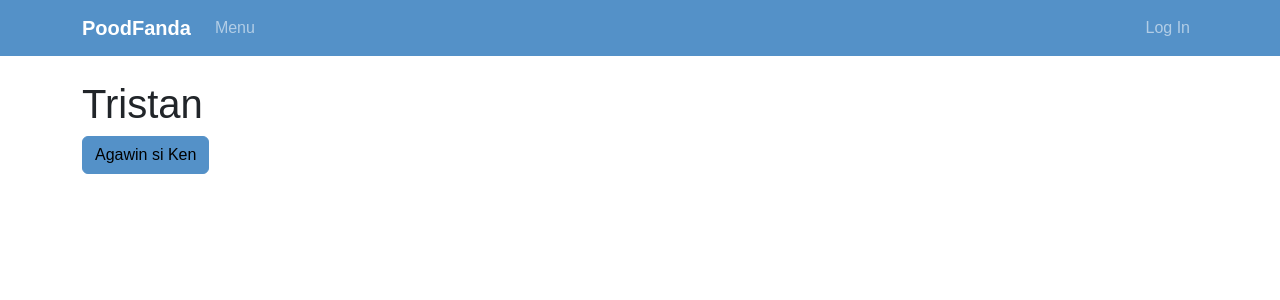
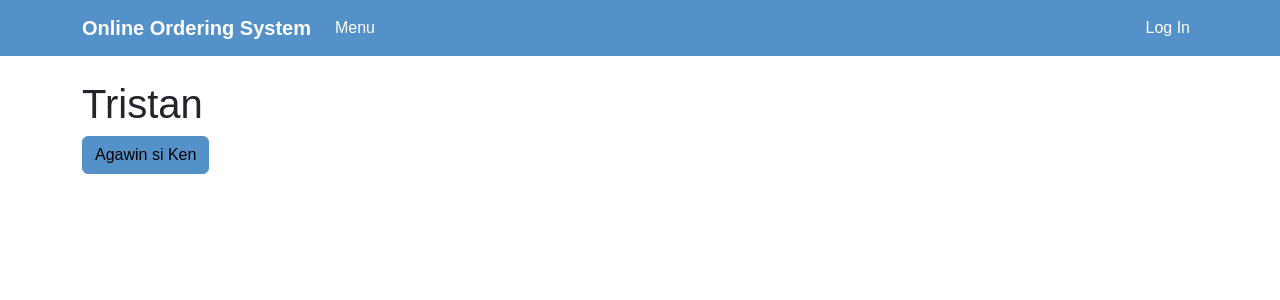
Before and after one commit to bg117/ordering-system, a Next.js app: page / in a window 1280 px wide. Shown: the top 300 px of the page. Built offline with nearby package versions, Linux system fonts and the light colour scheme; no server answers; a web font is replaced by a local one.

Commit message:
align cart to middle

```diff
--- a/components/Header.tsx
+++ b/components/Header.tsx
@@ -19,21 +19,34 @@ export default function Header() {
     <Navbar expand="lg" className="bg-primary navbar-dark">
       <Container className="align-middle">
         <Navbar.Brand href="/">
-          <strong>PoodFanda</strong>
+          <strong>Online Ordering System</strong>
         </Navbar.Brand>
         <Navbar.Toggle aria-controls="basic-navbar-nav" />
         <Navbar.Collapse id="basic-navbar-nav">
           <Nav className="me-auto">
-            <Nav.Link href="menu">Menu</Nav.Link>
+            <Nav.Link href="menu" active>
+              Menu
+            </Nav.Link>
           </Nav>
           <Nav className="ms-auto">
             {loggedIn ? (
-              <Nav.Link href="cart">
-                <FontAwesomeIcon icon={faBasketShopping} className="fs-4" />
-                <Badge bg="gray-300">0</Badge>
+              <>
+                <Nav.Link href="/cart" active>
+                  <div className="d-flex align-items-center">
+                    <FontAwesomeIcon icon={faBasketShopping} className="fs-4" />
+                    <Badge bg="secondary" className="ms-1">
+                      0
+                    </Badge>
+                  </div>
+                </Nav.Link>
+                <Nav.Link href="/logout" active>
+                  Log Out
+                </Nav.Link>
+              </>
+            ) : (
+              <Nav.Link href="/login" active>
+                Log In
               </Nav.Link>
-            ) : (
-              <Nav.Link href="login">Log In</Nav.Link>
             )}
           </Nav>
         </Navbar.Collapse>
```
